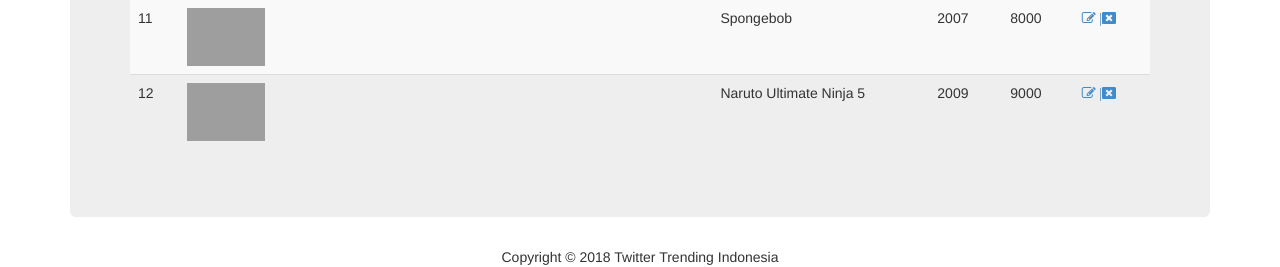
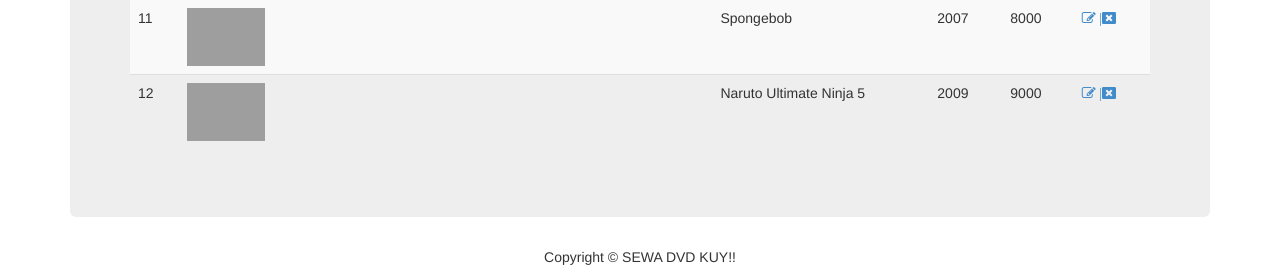
Before and after one commit to marvellyeep/SewaDVD, a PHP site: page /dvd-list.php in a window 1280 px wide. Shown: the part 978-1245 px from the top of the page. Run offline with PHP 8.4, Linux system fonts and the light colour scheme; data comes from the database, SQL or seed files in the repository; some libraries are stand-ins or nearby versions; grey boxes are pictures that could not be loaded.

Commit message:
Update dvd-list.php

```diff
--- a/dvd-list.php
+++ b/dvd-list.php
@@ -288,7 +288,7 @@
         </table>
       </div>
     </div>
-    <center>Copyright &copy; 2018 Twitter Trending Indonesia</center>
+    <center>Copyright &copy; SEWA DVD KUY!!</center>
     <script src="https://ajax.googleapis.com/ajax/libs/jquery/1.11.1/jquery.min.js"></script>
     <script src="assets/js/bootstrap.min.js"></script>
   </body>
```
